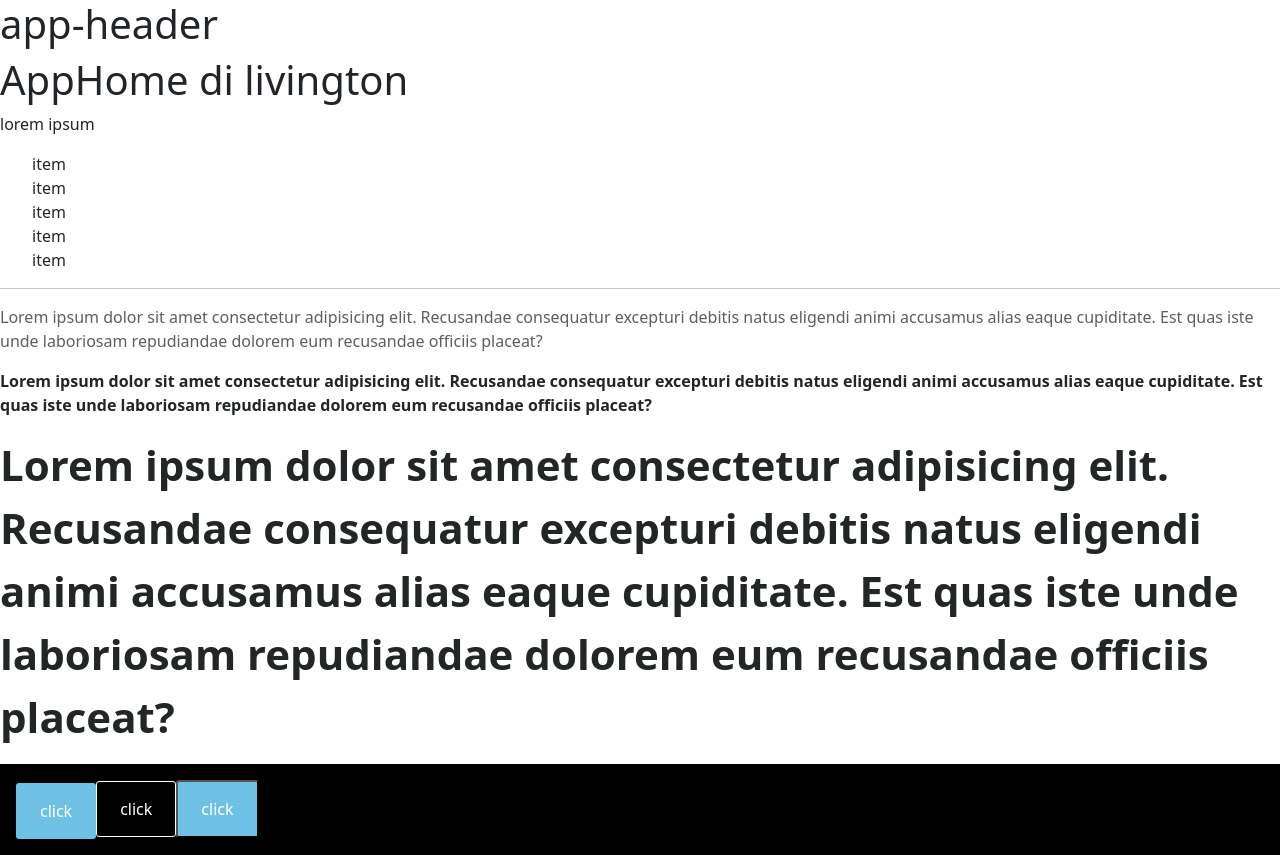
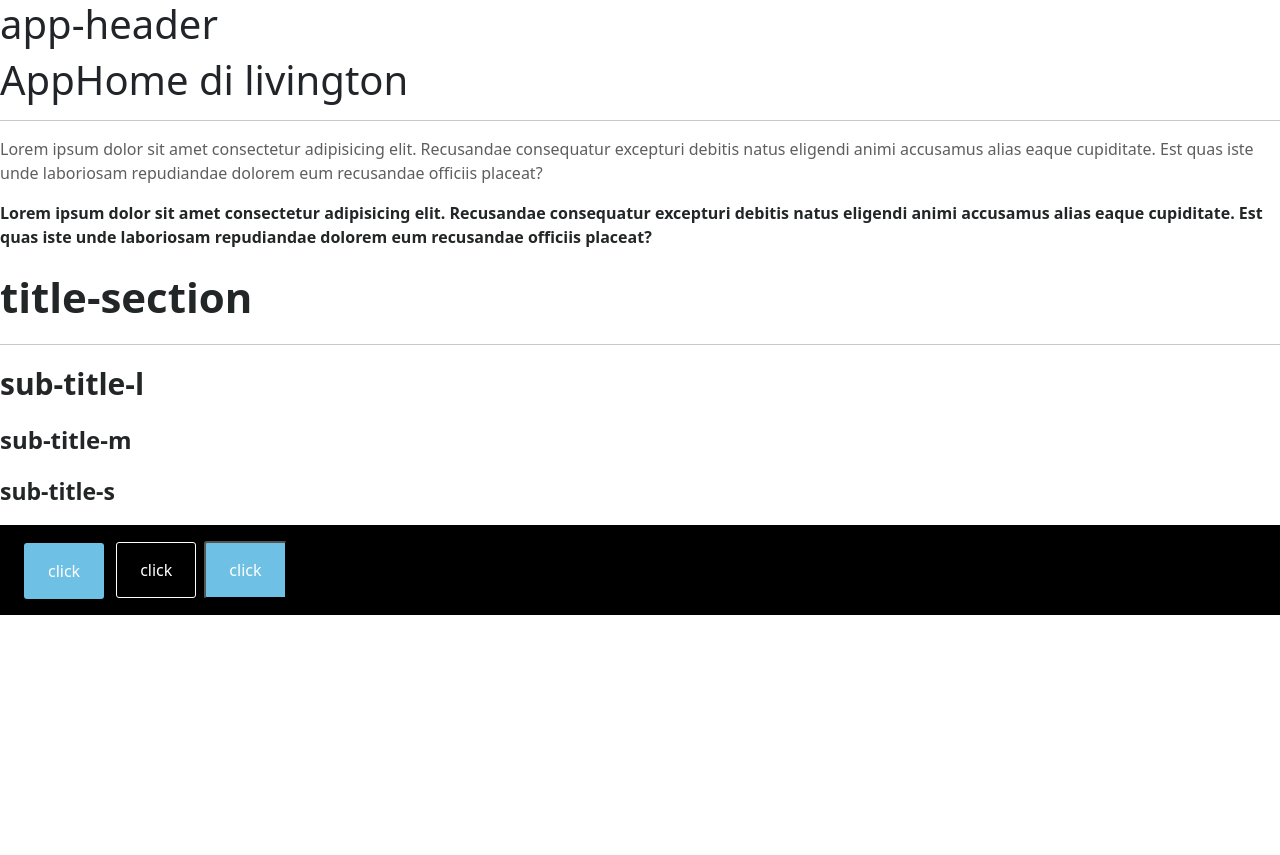
Before and after one commit to LivingtonMerello98/proj-html-vuejs, a Vue app: page / in a window 1280 px wide. After the commit the page ends 800 px from the top, so only its background shows below. Built offline with nearby package versions, Linux system fonts and the light colour scheme.

Commit message:
[upd] aggiunti a mixin sub-title: l/m/s

```diff
--- a/src/assets/partials/_mixin.scss
+++ b/src/assets/partials/_mixin.scss
@@ -70,3 +70,21 @@
     font-weight: 800;
     color: $custom-color-title-paragraph;
 }
+
+@mixin sub-title-l {
+    font-size: $custom-sub-title-l;
+    font-weight: 800;
+    color: $custom-color-title-paragraph;
+}
+
+@mixin sub-title-m {
+    font-size: $custom-sub-title-m;
+    font-weight: 800;
+    color: $custom-color-title-paragraph;
+}
+
+@mixin sub-title-s {
+    font-size: $custom-sub-title-s;
+    font-weight: 800;
+    color: $custom-color-title-paragraph;
+}
--- a/src/assets/partials/_variables.scss
+++ b/src/assets/partials/_variables.scss
@@ -19,8 +19,9 @@ $custom-transparent-white-cards: #ffffff73;
 
 //font-size section and card
 $custom-title-section-size: 42px;
-$custom-sub-title-l: 30px;
-$custom-sub-title-m: 24px;
+$custom-sub-title-l: 30px; //title or sub-title
+$custom-sub-title-m: 24px; //title or sub-title
+$custom-sub-title-s: 23px; //title or sub-title
 
 //font-size background-image
 $custom-title-xl: 119px;
--- a/src/pages/AppHome.vue
+++ b/src/pages/AppHome.vue
@@ -6,14 +6,6 @@ export default {
 
 <template>
     <h1>AppHome di livington</h1>
-    <p>lorem ipsum</p>
-    <ul>
-        <li class="">item</li>
-        <li class="">item</li>
-        <li class="">item</li>
-        <li class="">item</li>
-        <li class="">item</li>
-    </ul>
     <hr>
     <p class="paragraph-thin">Lorem ipsum dolor sit amet consectetur adipisicing elit. Recusandae consequatur excepturi
         debitis natus eligendi
@@ -25,15 +17,19 @@ export default {
         animi accusamus alias eaque cupiditate. Est quas iste unde laboriosam repudiandae dolorem eum recusandae officiis
         placeat?
     </p>
-    <p class="title-section">Lorem ipsum dolor sit amet consectetur adipisicing elit. Recusandae consequatur excepturi
-        debitis natus eligendi
-        animi accusamus alias eaque cupiditate. Est quas iste unde laboriosam repudiandae dolorem eum recusandae officiis
-        placeat?
+    <p class="title-section">title-section
+    </p>
+    <hr>
+    <p class="sub-title-l">sub-title-l
+    </p>
+    <p class="sub-title-m">sub-title-m
+    </p>
+    <p class="sub-title-s">sub-title-s
     </p>
     <div style="background-color: black; padding: 1rem;">
-        <button class="btn">click</button>
-        <button class="btn-2">click</button>
-        <button class="btn-3">click</button>
+        <button class="btn mx-2">click</button>
+        <button class="btn-2 mx-1">click</button>
+        <button class="btn-3 mx-1">click</button>
     </div>
 </template>
 
@@ -64,4 +60,16 @@ export default {
 .title-section {
     @include title-section
 }
+
+.sub-title-l {
+    @include sub-title-l
+}
+
+.sub-title-m {
+    @include sub-title-m
+}
+
+.sub-title-s {
+    @include sub-title-s
+}
 </style>
```
